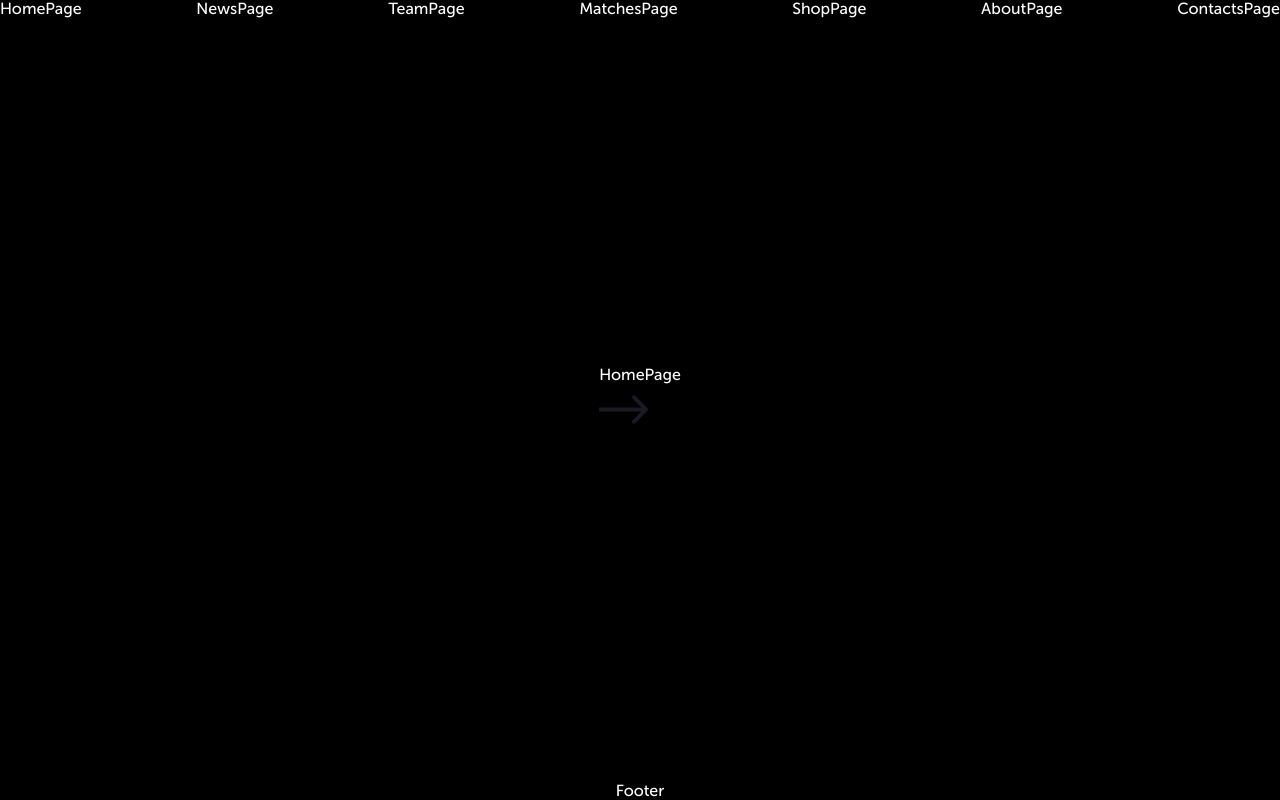
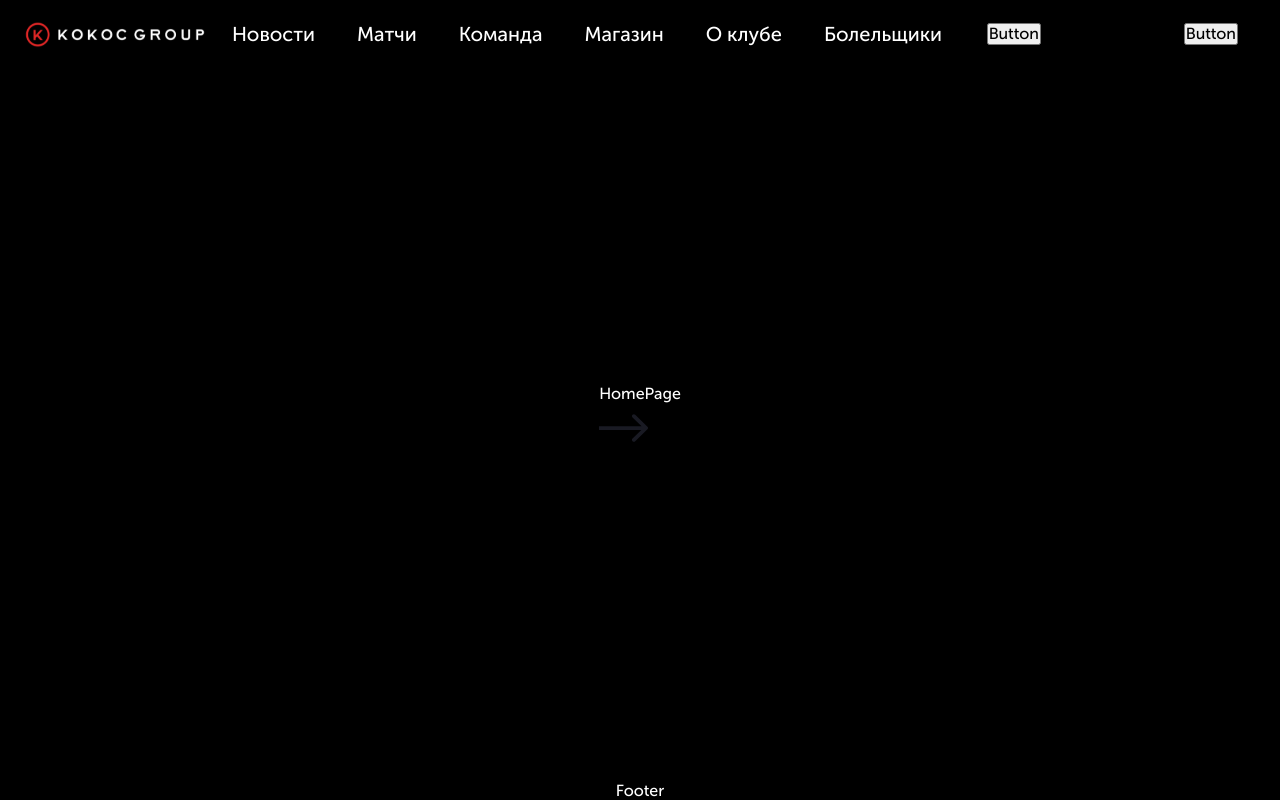
Before and after one commit to ultra-kokoc-hackathon/kokoc-hackathon, a Next.js app in the folder frontend/: page / in a window 1280 px wide. Built offline with nearby package versions, Linux system fonts and the light colour scheme.

Commit message:
added styles for header: logo, links

```diff
--- /dev/null
+++ b/frontend/src/app/fans/fans.module.scss
@@ -0,0 +1,4 @@
+@import "@styles";
+
+.fans {
+}
--- /dev/null
+++ b/frontend/src/components/Header/Button/Button.tsx
@@ -0,0 +1,5 @@
+import styles from "./button.module.scss";
+
+export const Button = () => {
+	return <button className={styles.button}>Button</button>;
+};
--- /dev/null
+++ b/frontend/src/components/Header/Button/button.module.scss
@@ -0,0 +1,4 @@
+@import "@styles";
+
+.button {
+}
--- a/frontend/src/components/Header/Header.tsx
+++ b/frontend/src/components/Header/Header.tsx
@@ -1,30 +1,23 @@
 import Link from "next/link";
+import Image from "next/image";
 import styles from "./header.module.scss";
+import { Links } from "./Links/Links";
+import { Button } from "./Button/Button";
+import logo from "../../../public/icons/logo.svg";
 
 export const Header = () => {
 	return (
 		<header className={styles.header}>
-			<Link href="/" className={styles.link}>
-				HomePage
+			<Link href="/" className={styles.logo}>
+				<div className={styles.imgContainer}>
+					<Image src={logo} alt="Logo" fill className={styles.img} />
+				</div>
 			</Link>
-			<Link href="/news" className={styles.link}>
-				NewsPage
-			</Link>
-			<Link href="/team" className={styles.link}>
-				TeamPage
-			</Link>
-			<Link href="/matches" className={styles.link}>
-				MatchesPage
-			</Link>
-			<Link href="/shop" className={styles.link}>
-				ShopPage
-			</Link>
-			<Link href="/about" className={styles.link}>
-				AboutPage
-			</Link>
-			<Link href="/contacts" className={styles.link}>
-				ContactsPage
-			</Link>
+			<Links />
+			<div className={styles.buttons}>
+				<Button />
+				<Button />
+			</div>
 		</header>
 	);
 };
--- /dev/null
+++ b/frontend/src/components/Header/Links/Links.tsx
@@ -0,0 +1,56 @@
+"use client";
+import Link from "next/link";
+import { usePathname } from "next/navigation";
+import styles from "./links.module.scss";
+
+interface Link {
+	title: string;
+	path: string;
+}
+
+const links: Link[] = [
+	{
+		title: "Новости",
+		path: "/news",
+	},
+	{
+		title: "Матчи",
+		path: "/matches",
+	},
+	{
+		title: "Команда",
+		path: "/team",
+	},
+	{
+		title: "Магазин",
+		path: "/shop",
+	},
+	{
+		title: "О клубе",
+		path: "/about",
+	},
+	{
+		title: "Болельщики",
+		path: "/fans",
+	},
+];
+
+export const Links = () => {
+	const pathName = usePathname();
+
+	return (
+		<nav className={styles.links}>
+			{links.map(({ title, path }) => (
+				<Link
+					key={title}
+					href={path}
+					className={`${styles.link} ${
+						pathName === path && styles.active
+					}`}
+				>
+					{title}
+				</Link>
+			))}
+		</nav>
+	);
+};
--- /dev/null
+++ b/frontend/src/components/Header/Links/links.module.scss
@@ -0,0 +1,31 @@
+@import "@styles";
+
+.links {
+    width: 100%;
+    height: 100%;
+    margin: 0px 18px;
+    display: flex;
+    flex-direction: row;
+    align-items: center;
+
+    .link {
+        height: 100%;
+        display: flex;
+        flex-direction: row;
+        align-items: center;
+        margin-right: 42px;
+        font-weight: 500;
+        font-size: 20px;
+
+        &:last-child {
+            margin-right: 0;
+        }
+
+        &:hover {
+        }
+    }
+
+    .active {
+        background-image: url("../../../../public/icons/back_active.svg");
+    }
+}
--- a/frontend/src/components/Header/header.module.scss
+++ b/frontend/src/components/Header/header.module.scss
@@ -1,7 +1,28 @@
 @import "@styles";
 
 .header {
+    height: 44px;
+    margin: 12px 42px 0px 16px;
     display: flex;
     flex-direction: row;
     justify-content: space-between;
+    align-items: center;
 }
+
+.imgContainer {
+    position: relative;
+    width: 198px;
+    height: 43px;
+
+    .img {
+        object-fit: contain;
+    }
+}
+
+.buttons {
+    width: 417px;
+    display: flex;
+    flex-direction: row;
+    justify-content: space-between;
+    align-items: center;
+}
```
Also changed, not shown: frontend/src/app/fans/page.tsx (added, +7 -0 lines), frontend/public/icons/back_active.svg (added), frontend/public/icons/logo.svg (added).
